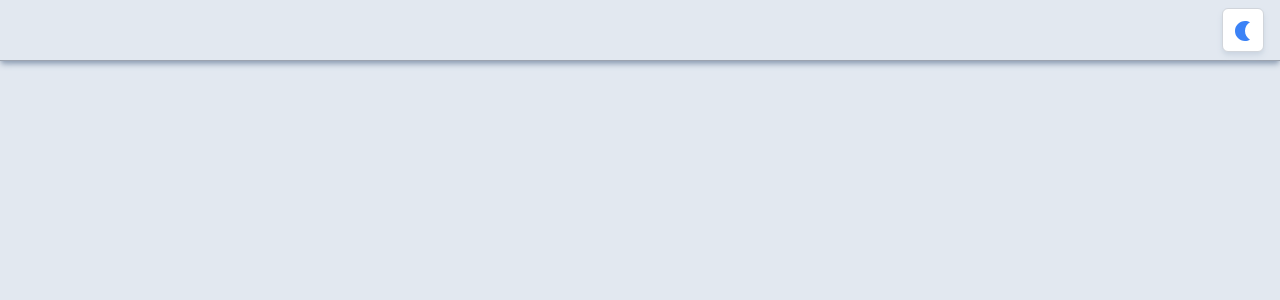
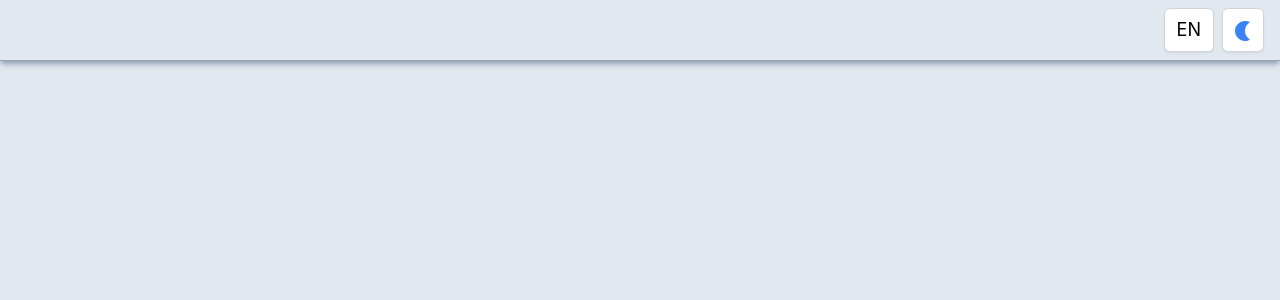
Before and after one commit to Djuslun/collections, a React (Create React App) app: page / in a window 1280 px wide. Shown: the top 300 px of the page. Built offline with nearby package versions, Linux system fonts and the light colour scheme.

Commit message:
put color mode button in header fix prettier import sort add language switch button

```diff
--- a/src/components/colorModeButton/colorModeButton.tsx
+++ b/src/components/header/colorModeButton/colorModeButton.tsx
@@ -1,6 +1,6 @@
+import { Button } from '@mui/base';
+import LightModeIcon from '@mui/icons-material/LightMode';
 import NightlightIcon from '@mui/icons-material/Nightlight';
-import LightModeIcon from '@mui/icons-material/LightMode';
-import { Button } from '@mui/base';
 import useColorMode from './useColorMode';
 
 function ColorModeButton() {
@@ -9,7 +9,7 @@ function ColorModeButton() {
     return (
         <Button
             onClick={handleChangeMode}
-            className="p-2 border border-gray-300 rounded-md shadow-md shadow-slate-300 dark:border-gray-500 bg-white dark:bg-gray-700"
+            className="p-2 border border-gray-300 rounded-md shadow-sm shadow-slate-300 dark:border-gray-500 bg-white dark:bg-gray-700"
         >
             {mode === 'dark' ? (
                 <LightModeIcon className="text-orange-400" />
--- a/src/components/header/header.tsx
+++ b/src/components/header/header.tsx
@@ -1,11 +1,13 @@
-import ColorModeButton from 'components/colorModeButton/colorModeButton';
 import Container from 'ui/container';
+import ColorModeButton from './colorModeButton/colorModeButton';
+import LanguageSwitch from './languageSwitch/languageSwitchButton';
 
 function Header() {
     return (
         <header className=" bg-slate-200 border-b border-gray-400 shadow-md shadow-slate-400 py-2 dark:bg-gray-800">
             <Container>
-                <div className="flex justify-end">
+                <div className="flex justify-end items-center gap-2">
+                    <LanguageSwitch />
                     <ColorModeButton />
                 </div>
             </Container>
--- /dev/null
+++ b/src/components/header/languageSwitch/languageSwitchButton.tsx
@@ -0,0 +1,18 @@
+import { Button } from '@mui/base';
+import i18next from 'i18next';
+import useLanguageSwitch from './useLanguageSwitch';
+
+function LanguageSwitch() {
+    const { language, changeLanguage } = useLanguageSwitch();
+
+    return (
+        <Button
+            onClick={() => changeLanguage(i18next.language === 'en' ? 'ru' : 'en')}
+            className="p-3 text-[18px] leading-none dark:text-white border border-gray-300 rounded-md shadow-sm shadow-slate-300 dark:border-gray-500 bg-white dark:bg-gray-700"
+        >
+            {language.toUpperCase()}
+        </Button>
+    );
+}
+
+export default LanguageSwitch;
--- /dev/null
+++ b/src/components/header/languageSwitch/useLanguageSwitch.ts
@@ -0,0 +1,23 @@
+import { useCallback, useState } from 'react';
+import i18n from 'languages/i18n';
+
+type TLanguage = 'en' | 'ru';
+
+interface IUseLanguage {
+    language: TLanguage;
+    changeLanguage: (language: TLanguage) => void;
+}
+
+const useLanguageSwitch = (): IUseLanguage => {
+    const storedLanguage = localStorage.getItem('i18nextLng') as TLanguage;
+    const [language, setLanguage] = useState<TLanguage>(storedLanguage || 'en');
+
+    const changeLanguage = useCallback((language: TLanguage) => {
+        i18n.changeLanguage(language);
+        setLanguage(language);
+    }, []);
+
+    return { language, changeLanguage };
+};
+
+export default useLanguageSwitch;
--- /dev/null
+++ b/src/languages/i18n.ts
@@ -0,0 +1,23 @@
+import i18n from 'i18next';
+import LanguageDetector from 'i18next-browser-languagedetector';
+import { initReactI18next } from 'react-i18next';
+import languages from './languages.json';
+
+i18n.use(LanguageDetector)
+    .use(initReactI18next)
+    .init({
+        resources: languages,
+        fallbackLng: 'en',
+        debug: false,
+        detection: {
+            order: ['localStorage'],
+            caches: ['localStorage'],
+        },
+        interpolation: {
+            escapeValue: false,
+            format: (value, format) =>
+                format === 'lowercase' ? value.toLowerCase() : value,
+        },
+    });
+
+export default i18n;
--- /dev/null
+++ b/src/languages/languages.json
@@ -0,0 +1,8 @@
+{
+    "en": {
+        "translation": {}
+    },
+    "ru": {
+        "translation": {}
+    }
+}
```
Also changed, not shown: .prettierrc.json (added), src/components/header/colorModeButton/useColorMode.ts (renamed from src/components/colorModeButton/useColorMode.ts).
